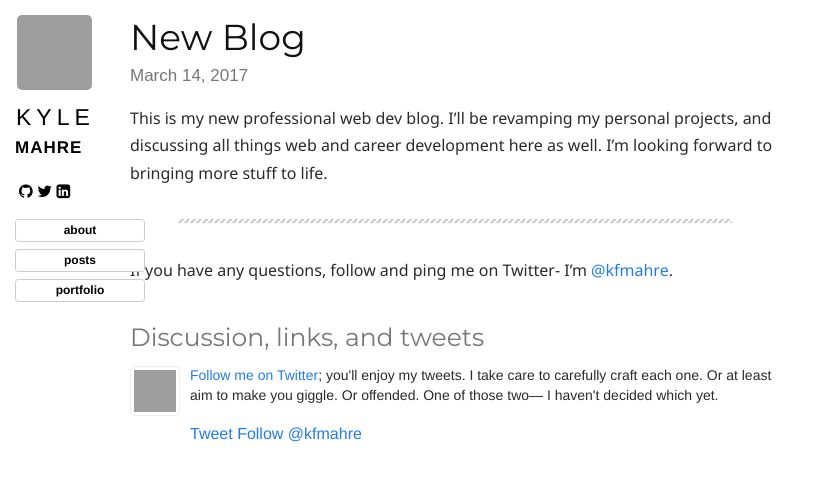
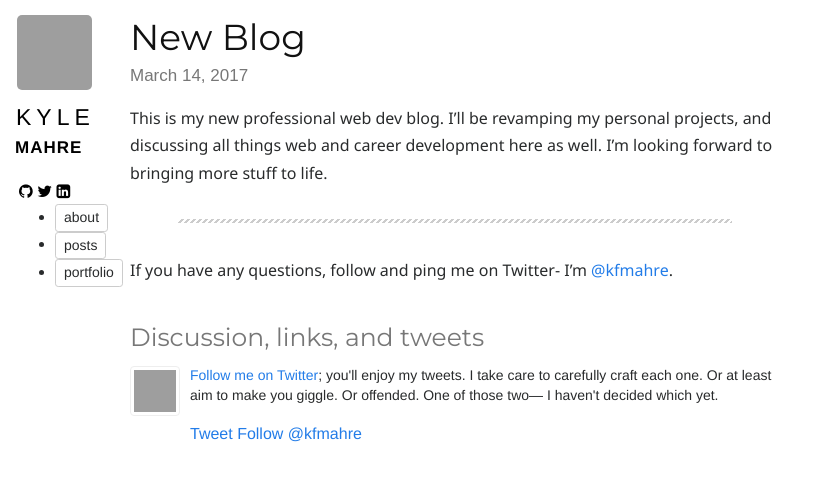
Before and after one commit to kfmahre/kfmahre.github.io, a Jekyll site: the page built from _posts/2017-03-14-New Blog.markdown, in a window 1280 px wide. Shown: the top 481 px of the page, without its empty margins (0-820 px from the left). Built offline with Jekyll 4.4.1, drawn with Linux system fonts in a browser that asks for light colours; nearby versions of some CDN libraries; comment, search, counter and statistics services are not loaded; grey boxes are pictures that could not be loaded.

Commit message:
style: buttons fiddling

```diff
--- a/_includes/sidebar.html
+++ b/_includes/sidebar.html
@@ -17,7 +17,7 @@
     <!--<a href="/atom.xml" title="Atom RSS feed" aria-label="Atom RSS feed"><i class="fa fa-rss"></i></a>-->
   </section>
 
-  <section class="contianer sections">
+  <section class="contianer buttons">
     <ul>
       <li><a class="btn btn-secondary btn-sm" href="/about.html">about</a></li>
       <li><a class="btn btn-secondary btn-sm" href="/">posts</a></li>
--- a/css/base.scss
+++ b/css/base.scss
@@ -57,13 +57,11 @@ a {
       margin-right: 6px;
     }
   }
-  .sections {
-    margin-left: 15px;
+  .buttons {
+    margin: 15px 0 0 0;
     a {
       padding: 3px 0;
       color: black;
-      font-weight: bold;
-      font-size: 12px;
       display: block;
       &:hover {
         color: #227ce8;
```
